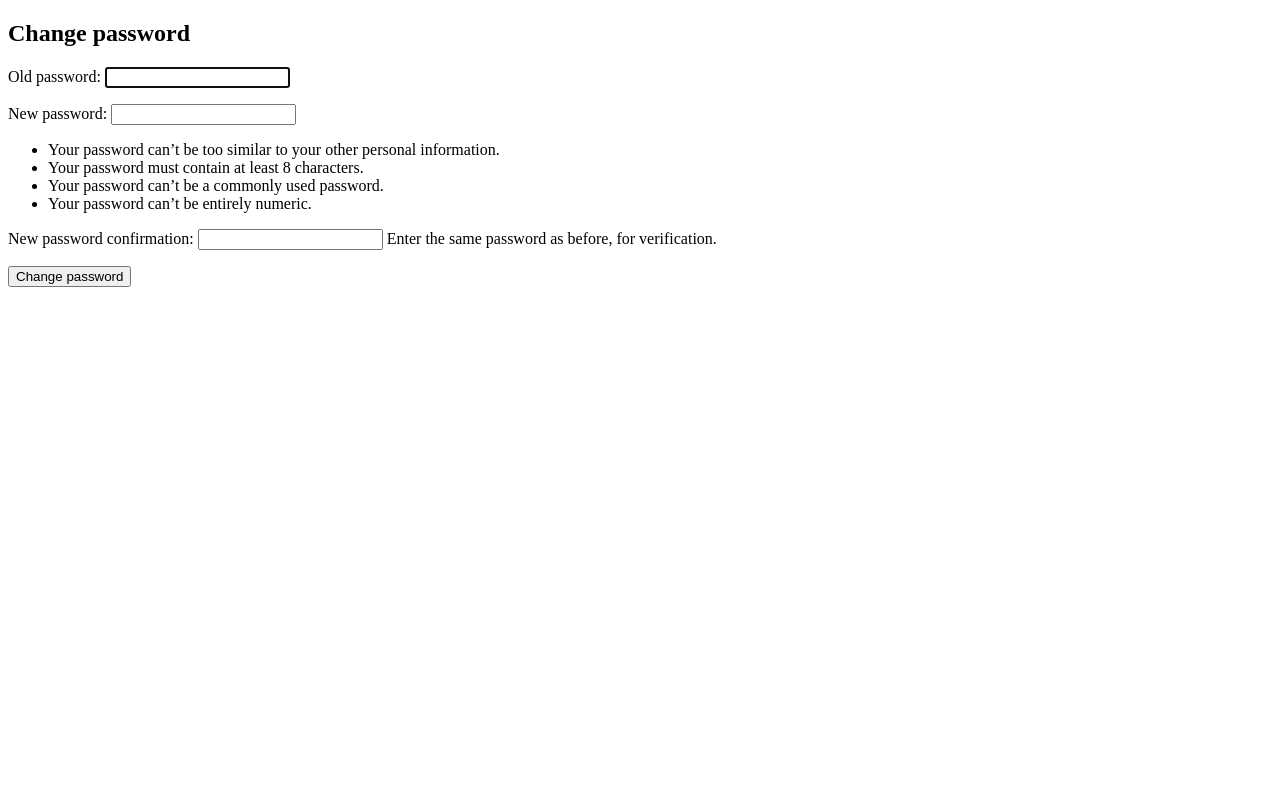
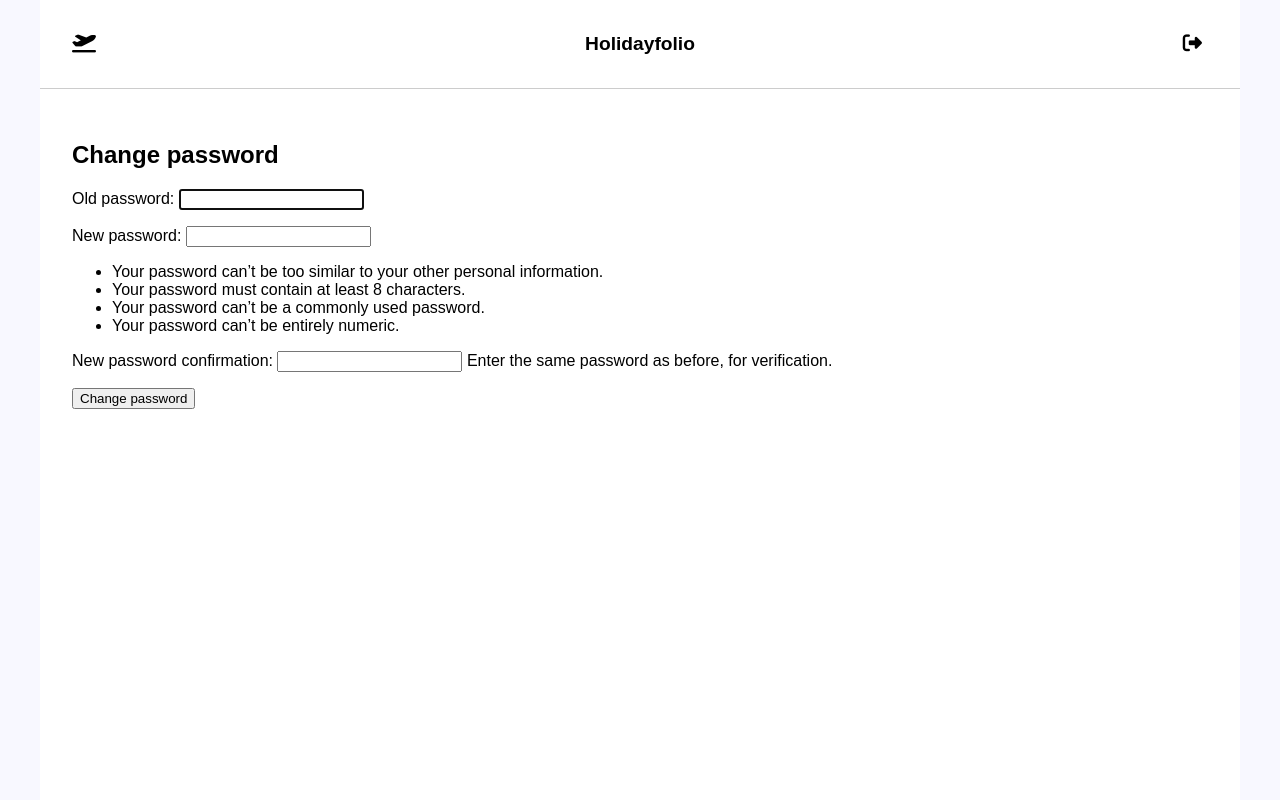
Before and after one commit to WSmith329/holidayfolio, a Django app: a page that uses templates/base.html in a window 1280 px wide. Run offline with Django 5.2, Linux system fonts and the light colour scheme; the visitor is signed in with stand-in values (Sample User, id 1); some libraries are stand-ins or nearby versions.

Commit message:
base template header components, main stylesheet, fa script

```diff
--- a/templates/base.html
+++ b/templates/base.html
@@ -3,9 +3,24 @@
 <html>
     <head>
         <title>{% block title %}Holidayfolio{% endblock %}</title>
+        <link rel="stylesheet" href="{% static 'css/main.css' %}">
+        <script src="https://kit.fontawesome.com/f2fedb9211.js" crossorigin="anonymous"></script>
     </head>
 
-    <body>
-    {% block content %}{% endblock content %}
+    <body class="page-grid">
+        {% block header %}
+        <header>
+            <div><a class="nav-link" href="{% url 'holiday-create' %}"><i class="fa-solid fa-plane-departure"></i></a></div>
+            <div><a class="nav-link" href="{% url 'holiday-list' %}">Holidayfolio</a></div>
+            <div>
+                {% if user.is_authenticated %}
+                    <form method="post" action="{% url 'logout' %}">{% csrf_token %}<button class="nav-link" type="submit" value="Logout"><i class="fa-solid fa-right-from-bracket"></i></button></form>
+                {% else %}
+                    <a class="nav-link" href="{% url 'login' %}"><i class="fa-solid fa-right-to-bracket"></i></a>
+                {% endif %}
+            </div>
+        </header>
+        {% endblock header %}
+        <main>{% block content %}{% endblock content %}</main>
     </body>
 </html>
```
